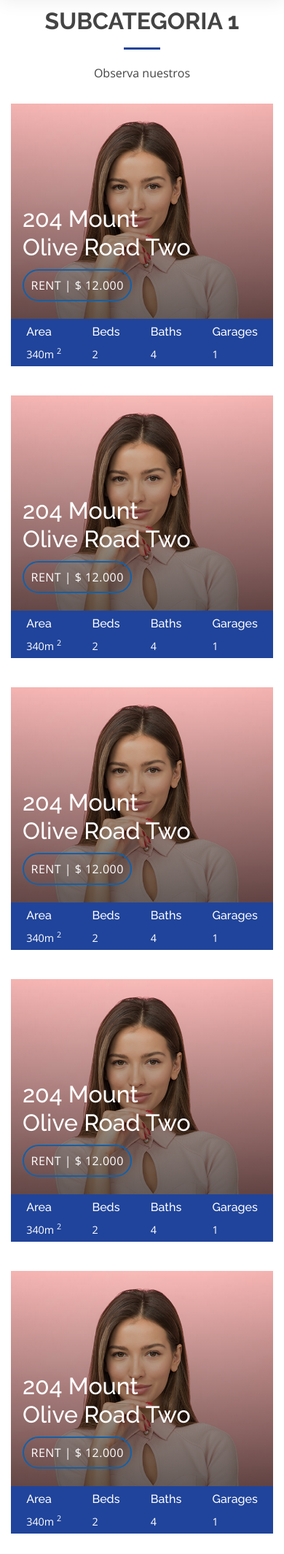
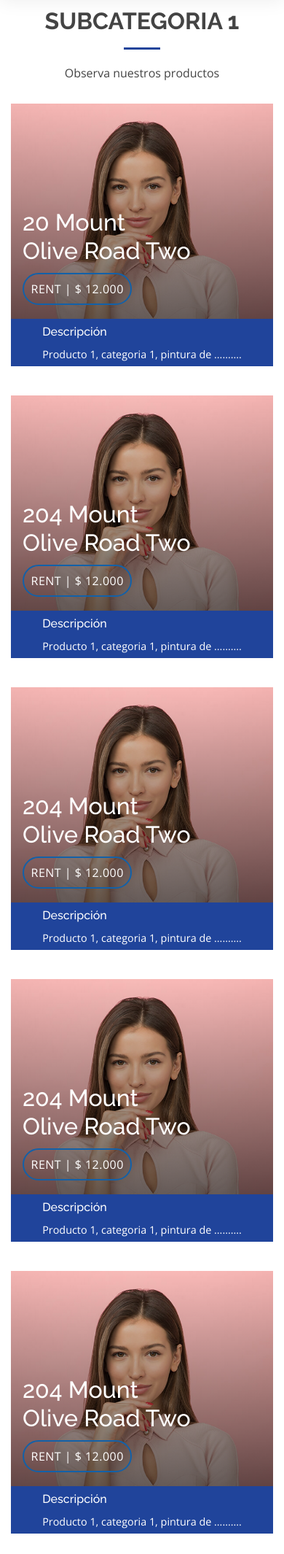
Before and after one commit to generr17/FerreteriaBolivarPHP, a PHP site: page /ferreteris/catalogo/subcategoria1.php in a window 390 px wide. Shown: the part 110-2240 px from the top of the page at 73% size. Run offline with PHP 8.4, Linux system fonts and the light colour scheme.

Commit message:
Subategoria1Cambios

```diff
--- a/assets/css/style.css
+++ b/assets/css/style.css
@@ -1603,13 +1603,13 @@ section {
 }
 
 .card-body-a {
-  z-index: 2;
+  z-index: 1;
   transition: all .5s ease-in;
   padding: 0rem 1rem 2rem 1rem;
 }
 
 .card-body-a .price-box {
-  padding-bottom: .5rem;
+  padding-bottom: .2rem;
 }
 
 .price-a {
--- a/catalogo/subcategoria1.php
+++ b/catalogo/subcategoria1.php
@@ -169,7 +169,7 @@
     <section class="property-grid grid">
     <div class="section-title">
         <h2>Subcategoria 1</h2>
-        <p>Observa nuestros </p>
+        <p>Observa nuestros productos </p>
       </div>
         <div class="container">
           <div class="row">
@@ -183,7 +183,7 @@
                   <div class="card-overlay-a-content">
                     <div class="card-header-a">
                       <h2 class="card-title-a">
-                        <a href="#">204 Mount
+                        <a href="#">20 Mount
                           <br /> Olive Road Two</a>
                       </h2>
                     </div>
@@ -196,23 +196,12 @@
                     <div class="card-footer-a">
                     <ul class="card-info d-flex justify-content-around">
                         <li>
-                          <h4 class="card-info-title">Area</h4>
-                          <span>340m
-                            <sup>2</sup>
+                          <h4 class="card-info-title">Descripción</h4>
+                          <span>
+                            Producto 1, categoria 1, pintura de ..........
                           </span>
                         </li>
-                        <li>
-                          <h4 class="card-info-title">Beds</h4>
-                          <span>2</span>
-                        </li>
-                        <li>
-                          <h4 class="card-info-title">Baths</h4>
-                          <span>4</span>
-                        </li>
-                        <li>
-                          <h4 class="card-info-title">Garages</h4>
-                          <span>1</span>
-                        </li>
+
                       </ul>
                     </div>
                   </div>
@@ -241,22 +230,10 @@
                     <div class="card-footer-a">
                       <ul class="card-info d-flex justify-content-around">
                       <li>
-                          <h4 class="card-info-title">Area</h4>
-                          <span>340m
-                            <sup>2</sup>
+                          <h4 class="card-info-title">Descripción</h4>
+                          <span>
+                            Producto 1, categoria 1, pintura de ..........
                           </span>
-                        </li>
-                        <li>
-                          <h4 class="card-info-title">Beds</h4>
-                          <span>2</span>
-                        </li>
-                        <li>
-                          <h4 class="card-info-title">Baths</h4>
-                          <span>4</span>
-                        </li>
-                        <li>
-                          <h4 class="card-info-title">Garages</h4>
-                          <span>1</span>
                         </li>
                       </ul>
                     </div>
@@ -287,22 +264,10 @@
                     <div class="card-footer-a">
                       <ul class="card-info d-flex justify-content-around">
                       <li>
-                          <h4 class="card-info-title">Area</h4>
-                          <span>340m
-                            <sup>2</sup>
+                          <h4 class="card-info-title">Descripción</h4>
+                          <span>
+                            Producto 1, categoria 1, pintura de ..........
                           </span>
-                        </li>
-                        <li>
-                          <h4 class="card-info-title">Beds</h4>
-                          <span>2</span>
-                        </li>
-                        <li>
-                          <h4 class="card-info-title">Baths</h4>
-                          <span>4</span>
-                        </li>
-                        <li>
-                          <h4 class="card-info-title">Garages</h4>
-                          <span>1</span>
                         </li>
                       </ul>
                     </div>
@@ -332,22 +297,10 @@
                     <div class="card-footer-a">
                       <ul class="card-info d-flex justify-content-around">
                       <li>
-                          <h4 class="card-info-title">Area</h4>
-                          <span>340m
-                            <sup>2</sup>
+                          <h4 class="card-info-title">Descripción</h4>
+                          <span>
+                            Producto 1, categoria 1, pintura de ..........
                           </span>
-                        </li>
-                        <li>
-                          <h4 class="card-info-title">Beds</h4>
-                          <span>2</span>
-                        </li>
-                        <li>
-                          <h4 class="card-info-title">Baths</h4>
-                          <span>4</span>
-                        </li>
-                        <li>
-                          <h4 class="card-info-title">Garages</h4>
-                          <span>1</span>
                         </li>
                       </ul>
                     </div>
@@ -377,157 +330,10 @@
                       <div class="card-footer-a">
                         <ul class="card-info d-flex justify-content-around">
                         <li>
-                            <h4 class="card-info-title">Area</h4>
-                            <span>340m
-                              <sup>2</sup>
+                          <h4 class="card-info-title">Descripción</h4>
+                          <span>
+                            Producto 1, categoria 1, pintura de ..........
                           </span>
-                          </li>
-                          <li>
-                            <h4 class="card-info-title">Beds</h4>
-                            <span>2</span>
-                          </li>
-                          <li>
-                            <h4 class="card-info-title">Baths</h4>
-                            <span>4</span>
-                          </li>
-                          <li>
-                            <h4 class="card-info-title">Garages</h4>
-                            <span>1</span>
-                          </li>
-                        </ul>
-                      </div>
-                    </div>
-                  </div>
-                </div>
-              </div>
-              <div class="col-md-4">
-                <div class="card-box-a card-shadow">
-                  <div class="img-box-a">
-                    <img src="../assets/img/about.jpg" alt="" class="img-a img-fluid">
-                  </div>
-                  <div class="card-overlay">
-                    <div class="card-overlay-a-content">
-                      <div class="card-header-a">
-                        <h2 class="card-title-a">
-                          <a href="#">204 Mount
-                            <br /> Olive Road Two</a>
-                        </h2>
-                      </div>
-                      <div class="card-body-a">
-                        <div class="price-box d-flex">
-                          <span class="price-a">rent | $ 12.000</span>
-                        </div>
-
-                      </div>
-                      <div class="card-footer-a">
-                        <ul class="card-info d-flex justify-content-around">
-                          <li>
-                            <h4 class="card-info-title">Area</h4>
-                            <span>340m
-                              <sup>2</sup>
-                            </span>
-                          </li>
-                          <li>
-                            <h4 class="card-info-title">Beds</h4>
-                            <span>2</span>
-                          </li>
-                          <li>
-                            <h4 class="card-info-title">Baths</h4>
-                            <span>4</span>
-                          </li>
-                          <li>
-                            <h4 class="card-info-title">Garages</h4>
-                            <span>1</span>
-                          </li>
-                        </ul>
-                      </div>
-                    </div>
-                  </div>
-                </div>
-              </div>
-              <div class="col-md-4">
-                <div class="card-box-a card-shadow">
-                  <div class="img-box-a">
-                    <img src="../assets/img/about.jpg" alt="" class="img-a img-fluid">
-                  </div>
-                  <div class="card-overlay">
-                    <div class="card-overlay-a-content">
-                      <div class="card-header-a">
-                        <h2 class="card-title-a">
-                          <a href="#">204 Mount
-                            <br /> Olive Road Two</a>
-                        </h2>
-                      </div>
-                      <div class="card-body-a">
-                        <div class="price-box d-flex">
-                          <span class="price-a">rent | $ 12.000</span>
-                        </div>
-
-                      </div>
-                      <div class="card-footer-a">
-                        <ul class="card-info d-flex justify-content-around">
-                          <li>
-                            <h4 class="card-info-title">Area</h4>
-                            <span>340m
-                              <sup>2</sup>
-                            </span>
-                          </li>
-                          <li>
-                            <h4 class="card-info-title">Beds</h4>
-                            <span>2</span>
-                          </li>
-                          <li>
-                            <h4 class="card-info-title">Baths</h4>
-                            <span>4</span>
-                          </li>
-                          <li>
-                            <h4 class="card-info-title">Garages</h4>
-                            <span>1</span>
-                          </li>
-                        </ul>
-                      </div>
-                    </div>
-                  </div>
-                </div>
-              </div>
-              <div class="col-md-4">
-                <div class="card-box-a card-shadow">
-                  <div class="img-box-a">
-                    <img src="../assets/img/about.jpg" alt="" class="img-a img-fluid">
-                  </div>
-                  <div class="card-overlay">
-                    <div class="card-overlay-a-content">
-                      <div class="card-header-a">
-                        <h2 class="card-title-a">
-                          <a href="#">204 Mount
-                            <br /> Olive Road Two</a>
-                        </h2>
-                      </div>
-                      <div class="card-body-a">
-                        <div class="price-box d-flex">
-                          <span class="price-a">rent | $ 12.000</span>
-                        </div>
-
-                      </div>
-                      <div class="card-footer-a">
-                        <ul class="card-info d-flex justify-content-around">
-                          <li>
-                            <h4 class="card-info-title">Area</h4>
-                            <span>340m
-                              <sup>2</sup>
-                            </span>
-                          </li>
-                          <li>
-                            <h4 class="card-info-title">Beds</h4>
-                            <span>2</span>
-                          </li>
-                          <li>
-                            <h4 class="card-info-title">Baths</h4>
-                            <span>4</span>
-                          </li>
-                          <li>
-                            <h4 class="card-info-title">Garages</h4>
-                            <span>1</span>
                         </li>
                         </ul>
                       </div>
@@ -558,22 +364,113 @@
                     <div class="card-footer-a">
                       <ul class="card-info d-flex justify-content-around">
                       <li>
-                          <h4 class="card-info-title">Area</h4>
-                          <span>340m
-                            <sup>2</sup>
+                          <h4 class="card-info-title">Descripción</h4>
+                          <span>
+                            Producto 1, categoria 1, pintura de ..........
                           </span>
                         </li>
+                      </ul>
+                    </div>
+                  </div>
+                </div>
+              </div>
+            </div>
+
+
+            <div class="col-md-4">
+              <div class="card-box-a card-shadow">
+                <div class="img-box-a">
+                  <img src="../assets/img/about.jpg" alt="" class="img-a img-fluid">
+                </div>
+                <div class="card-overlay">
+                  <div class="card-overlay-a-content">
+                    <div class="card-header-a">
+                      <h2 class="card-title-a">
+                        <a href="#">214 Mount
+                          <br /> Olive Road Two</a>
+                      </h2>
+                    </div>
+                    <div class="card-body-a">
+                      <div class="price-box d-flex">
+                        <span class="price-a">rent | $ 12.000</span>
+                      </div>
+
+                    </div>
+                    <div class="card-footer-a">
+                      <ul class="card-info d-flex justify-content-around">
                       <li>
-                          <h4 class="card-info-title">Beds</h4>
-                          <span>2</span>
+                          <h4 class="card-info-title">Descripción</h4>
+                          <span>
+                            Producto 1, categoria 1, pintura de ..........
+                          </span>
                         </li>
+                      </ul>
+                    </div>
+                  </div>
+                </div>
+              </div>
+            </div>
+
+            <div class="col-md-4">
+              <div class="card-box-a card-shadow">
+                <div class="img-box-a">
+                  <img src="../assets/img/about.jpg" alt="" class="img-a img-fluid">
+                </div>
+                <div class="card-overlay">
+                  <div class="card-overlay-a-content">
+                    <div class="card-header-a">
+                      <h2 class="card-title-a">
+                        <a href="#">224 Mount
+                          <br /> Olive Road Two</a>
+                      </h2>
+                    </div>
+                    <div class="card-body-a">
+                      <div class="price-box d-flex">
+                        <span class="price-a">rent | $ 12.000</span>
+                      </div>
+
+                    </div>
+                    <div class="card-footer-a">
+                      <ul class="card-info d-flex justify-content-around">
                       <li>
-                          <h4 class="card-info-title">Baths</h4>
-                          <span>4</span>
+                          <h4 class="card-info-title">Descripción</h4>
+                          <span>
+                            Producto 1, categoria 1, pintura de ..........
+                          </span>
                         </li>
+                      </ul>
+                    </div>
+                  </div>
+                </div>
+              </div>
+            </div>
+
+            <div class="col-md-4">
+              <div class="card-box-a card-shadow">
+                <div class="img-box-a">
+                  <img src="../assets/img/about.jpg" alt="" class="img-a img-fluid">
+                </div>
+                <div class="card-overlay">
+                  <div class="card-overlay-a-content">
+                    <div class="card-header-a">
+                      <h2 class="card-title-a">
+                        <a href="#">204 Mount
+                          <br /> Olive Road Two</a>
+                      </h2>
+                    </div>
+                    <div class="card-body-a">
+                      <div class="price-box d-flex">
+                        <span class="price-a">rent | $ 12.000</span>
+                      </div>
+
+                    </div>
+                    <div class="card-footer-a">
+                      <ul class="card-info d-flex justify-content-around">
                       <li>
-                          <h4 class="card-info-title">Garages</h4>
-                          <span>1</span>
+                          <h4 class="card-info-title">Descripción</h4>
+                          <span>
+                            Producto 1, categoria 1, pintura de ..........
+                          </span>
                         </li>
                       </ul>
                     </div>
```
Also changed, not shown: index.php (+10 -11 lines). Lines whose indentation alone changed are shown as unchanged.
